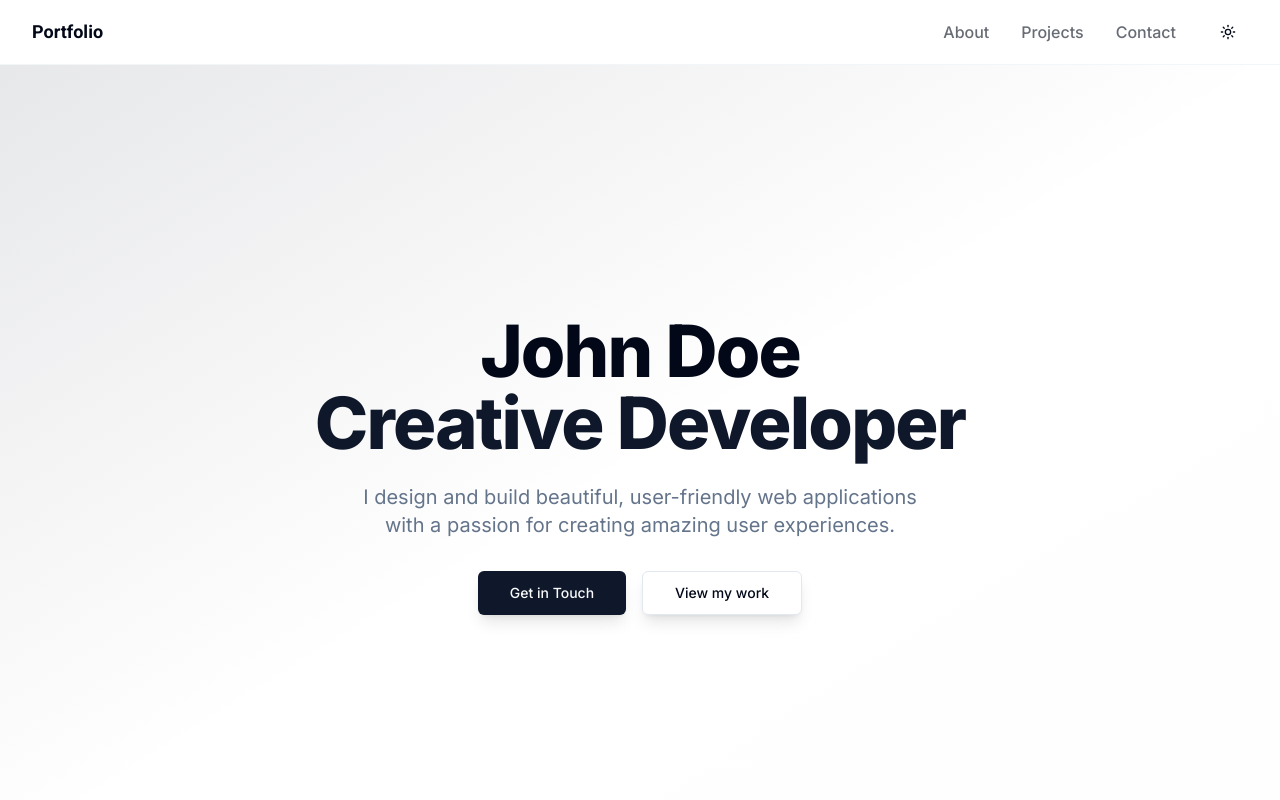
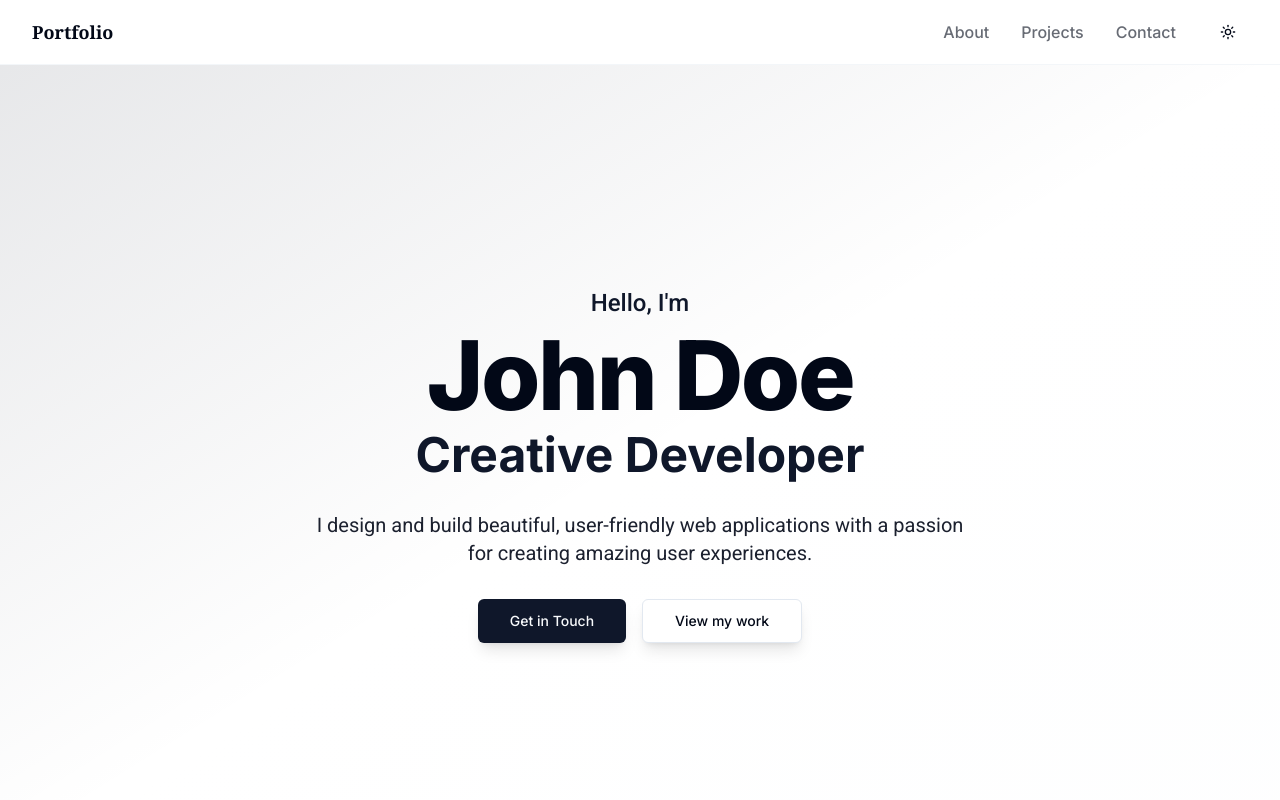
Before and after one commit to livu000/portfolio, a React (Vite) app: page / in a window 1280 px wide. Shown: the top 800 px of the page. Built offline with nearby package versions, Linux system fonts and the light colour scheme.

Commit message:
FS-30-09-2025-12

```diff
--- a/src/sections/Hero.jsx
+++ b/src/sections/Hero.jsx
@@ -5,14 +5,19 @@
     <section id="hero" className="relative w-full min-h-screen flex items-center justify-center text-center bg-background">
       <div className="absolute inset-0 bg-gradient-to-br from-primary/10 via-transparent to-secondary/10"></div>
       <div className="relative z-10 px-4 sm:px-6 lg:px-8 animate-fade-in-up">
-        <h1 className="text-4xl font-extrabold tracking-tight text-foreground sm:text-5xl md:text-6xl lg:text-7xl">
+        <p className="text-lg font-medium text-primary mb-2 sm:text-xl md:text-2xl font-roboto">
+          Hello, I'm
+        </p>
+        <h1 className="text-5xl font-extrabold tracking-tight text-foreground sm:text-6xl md:text-7xl lg:text-8xl font-inter">
           <span className="block">John Doe</span>
-          <span className="block text-primary">Creative Developer</span>
         </h1>
-        <p className="mt-4 max-w-md mx-auto text-lg text-muted-foreground sm:text-xl md:mt-6 md:max-w-xl">
+        <h2 className="text-3xl font-bold text-secondary-foreground sm:text-4xl md:text-5xl mt-2">
+          <span className="block">Creative Developer</span>
+        </h2>
+        <p className="mt-6 max-w-lg mx-auto text-lg text-foreground/90 sm:text-xl md:mt-8 md:max-w-2xl font-roboto">
           I design and build beautiful, user-friendly web applications with a passion for creating amazing user experiences.
         </p>
-        <div className="mt-6 max-w-md mx-auto flex flex-col sm:flex-row justify-center gap-4 md:mt-8">
+        <div className="mt-8 max-w-md mx-auto flex flex-col sm:flex-row justify-center gap-4">
             <Button size="lg" asChild className="shadow-lg transform transition-transform hover:scale-105">
               <a href="#contact">Get in Touch</a>
             </Button>
--- a/tailwind.config.js
+++ b/tailwind.config.js
@@ -76,7 +76,8 @@
       },
       fontFamily: {
         sans: ["Inter", "sans-serif"],
-        serif: ["Roboto", "serif"],
+        inter: ["Inter", "sans-serif"],
+        roboto: ["Roboto", "serif"],
       },
     },
   },
```
